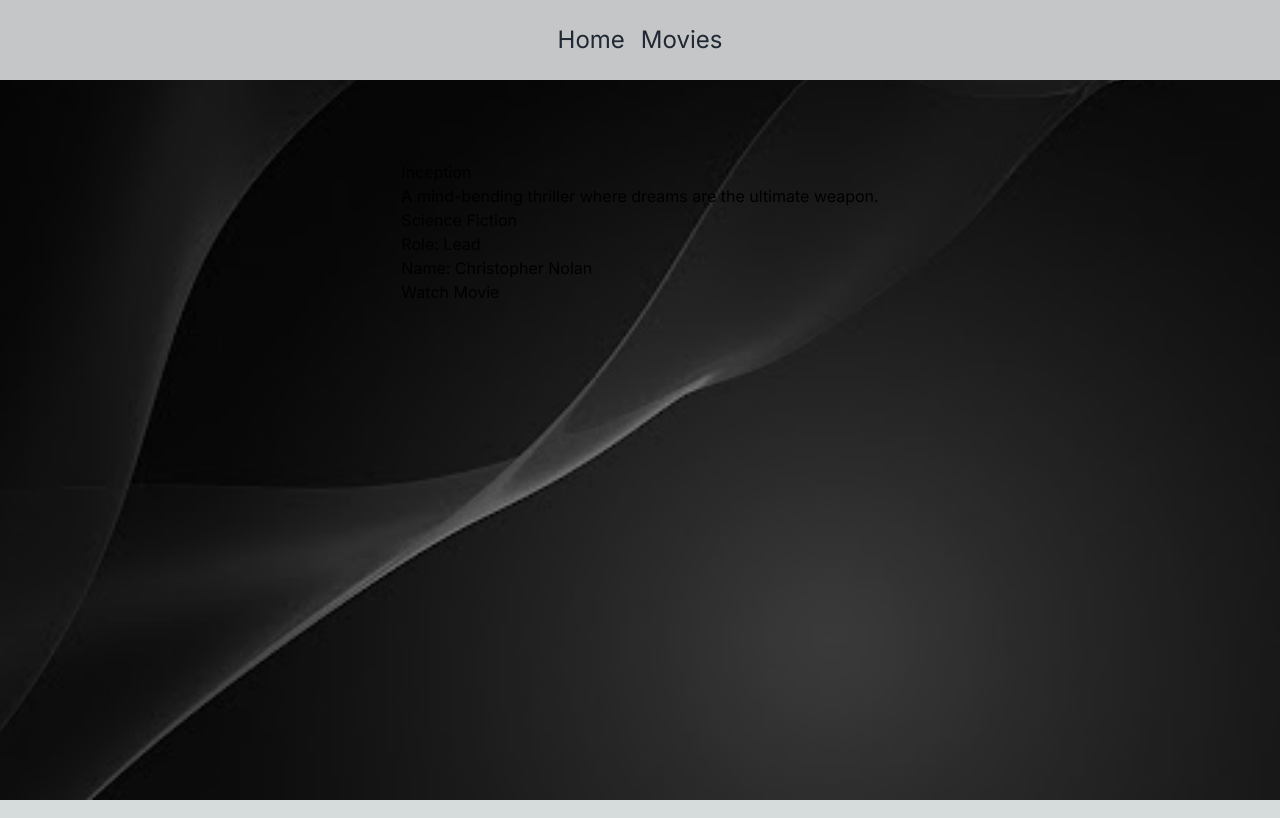
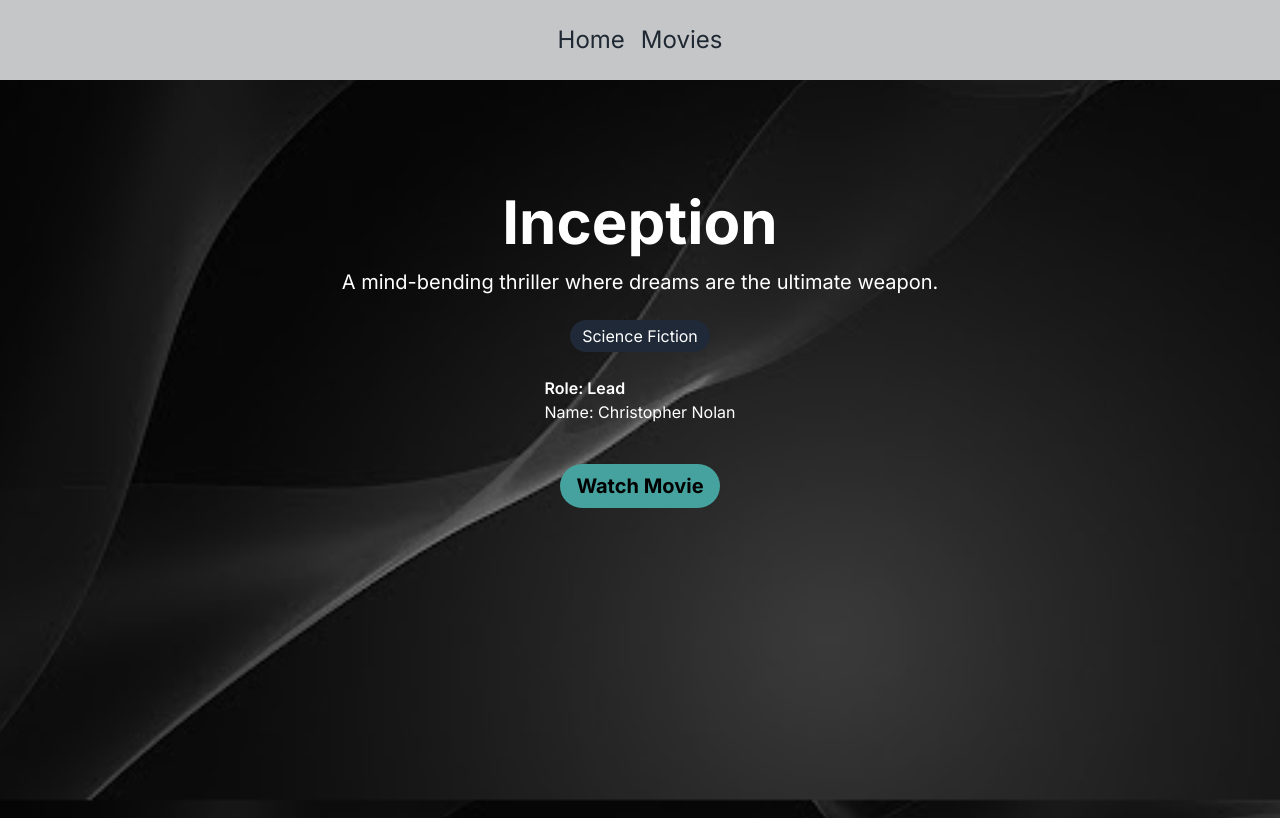
Before and after one commit to OctaFloare/flitnext-2024, a Next.js app: page /movie/1 in a window 1280 px wide. Shown: the top 818 px of the page. Built offline with nearby package versions, Linux system fonts and the light colour scheme.

Commit message:
Redesign

```diff
--- a/src/app/containers/movie/content.jsx
+++ b/src/app/containers/movie/content.jsx
@@ -3,16 +3,26 @@
 import { Genres } from "./genres";
 
 export const Content = ({data}) => {
-    const { id, title, description, genres, cast} = data;
+    const { id, title, description, genres, cast } = data;
 
-    return <div>
-        <h2>{title}</h2>
-        <div>{description}</div>
-        {genres && <Genres genres={genres}/>}
-        {cast && cast.map(castMember => <div key={`${castMember.role}-${castMember?.crew[0]?.name}`}>
-            <div>Role: {castMember.role}</div>
-            <Crew crew={castMember.crew} />
-        </div>)}
-        <Link href={`/play/${id}`}>Watch Movie</Link>
-    </div>
+    return (
+        <div className=" text-white min-h-screen flex flex-col items-center p-8">
+            <div className="flex flex-col items-center max-w-screen-lg w-full">
+                <h2 className="text-6xl font-bold mb-4">{title}</h2>
+                <div className="text-xl mb-6 max-w-prose text-center">{description}</div>
+                {genres && <Genres genres={genres}/>}
+                <div className="flex flex-col items-start mt-6">
+                    {cast && cast.map(castMember => (
+                        <div key={`${castMember.role}-${castMember?.crew[0]?.name}`} className="flex flex-col mb-4">
+                            <div className="font-semibold">Role: {castMember.role}</div>
+                            <Crew crew={castMember.crew} />
+                        </div>
+                    ))}
+                </div>
+                <Link href={`/play/${id}`} className="mt-6 bg-[#45A29E] text-black py-2 px-4 rounded-full text-xl font-bold hover:text-[#66FCF1]">
+                        Watch Movie
+                </Link>
+            </div>
+        </div>
+    );
 }
--- a/src/app/containers/movie/genres.jsx
+++ b/src/app/containers/movie/genres.jsx
@@ -1,5 +1,5 @@
 export const Genres = ({genres}) => <div className="flex-row flex gap-4">
     {genres.map(genre => <div key={`${genre.id}-${genre.name}`} >
-            <div>{genre.name}</div>
+            <div className="bg-gray-800 text-white py-1 px-3 rounded-full">{genre.name}</div>
         </div>)}
 </div>
--- a/src/app/containers/movies/content.jsx
+++ b/src/app/containers/movies/content.jsx
@@ -4,28 +4,33 @@
 import { useMovies } from "../hooks/useMovies";
 
 export const Content = () => {
-  const { data, error, isError, isLoading, isSuccess} = useMovies();
+  const { data, error, isError, isLoading, isSuccess } = useMovies();
 
   return (
-    <div>
-      <h1>Movies List</h1>
-      <ul>
-        {isSuccess && data.map(movie => {
-          console.log(movie)
-          return(
-        <li key={movie.id}>
-          <Link href={`/movie/${encodeURIComponent(movie.id)}`}>
-            {movie.title}
-          </Link>
-          </li>
-        )})}
-      </ul>
+    <div className="text-white p-4">
+      <h1 className="text-4xl font-bold mb-4">Movies</h1>
+      <h2 className="text-2xl font-semibold mb-4">Your Next Watch</h2>
+      <div className="grid grid-cols-1 md:grid-cols-3 lg:grid-cols-5 gap-4">
+        {isSuccess && data.map(movie => (
+          <div key={movie.id} className="relative group">
+            <Link href={`/movie/${encodeURIComponent(movie.id)}`}>
+                <img src={'https://st2.depositphotos.com/1105977/9877/i/450/depositphotos_98775856-stock-photo-retro-film-production-accessories-still.jpg'} alt={movie.title} className="w-full h-auto"/>
+                <div className="absolute inset-0 bg-black bg-opacity-75 flex items-center justify-center opacity-0 group-hover:opacity-100 transition-opacity duration-300">
+                  <div className="text-center p-4">
+                    <h3 className="text-lg font-bold">{movie.title}</h3>
+                    <p className="mt-2">{movie.description}</p>
+                  </div>
+                </div>
+            </Link>
+          </div>
+        ))}
+      </div>
       {isError && (
-        <div className="text-red-600">
+        <div className="text-red-600 mt-4">
           {error.message}
         </div>
       )}
-      {isLoading && <div>Content is loading...</div>}
-  </div>
+      {isLoading && <div className="mt-4">Content is loading...</div>}
+    </div>
   );
 };
```
